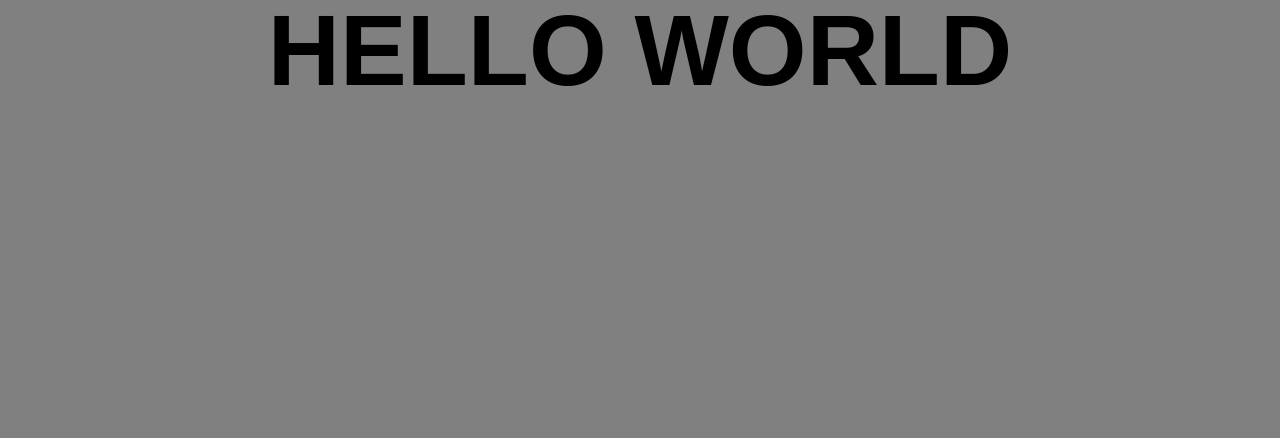
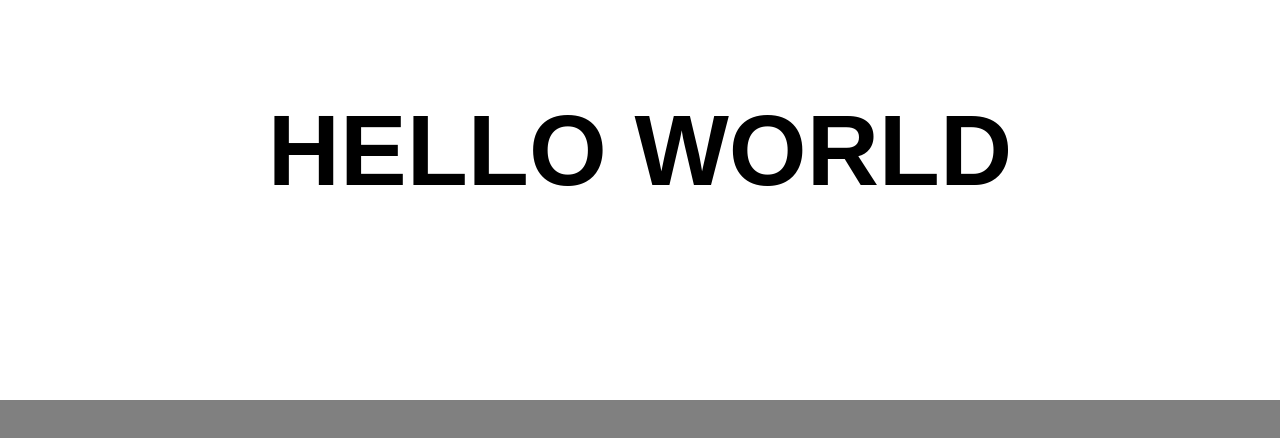
Before and after one commit to spicyspeeches/spicyspeeches.github.io, a plain HTML site: page index.html in a window 1280 px wide. Shown: the top 438 px of the page. Drawn offline with Linux system fonts and the light colour scheme.

Commit message:
new sticky fix

```diff
--- a/index.html
+++ b/index.html
@@ -8,7 +8,8 @@
 <body>
 	<input type="checkbox" id="scroller">
 	<div class="conteiner">
-		<div class="main">HELLO WORLD</div>
+		<div class="header">HELLO WORLD</div>
+		<div class="block"></div>
 		<label for="scroller" class="switch"></label>
 	</div>
 </body>
--- a/style/index.css
+++ b/style/index.css
@@ -10,9 +10,9 @@ body {
 }
 .conteiner {
 	width: 100%;
-	height: 90vh;
+	height: 400px;
 }
-.main {
+.header {
 	width: 100%;
 	height: 100px;
 	display: flex;
@@ -24,7 +24,8 @@ body {
 	transition: color 2s;
 	position: -webkit-sticky;
 	position: sticky;
-	top: 0px;
+	top: 100px;
+	z-index: 100;
 }
 .switch {
 	width: 100%;
@@ -33,7 +34,16 @@ body {
   position: absolute;
   top: 0;
   left: 0;
+  z-index: 150;
 }
-#scroller:checked + .conteiner > .main {
+#scroller:checked + .conteiner > .header {
 	color: rgba(255,255,255,1);
 }
+.block {
+	width: 100%;
+	height: 400px;
+	background: white;
+	position: absolute;
+	top: 0;
+	left: 0;
+}
```
